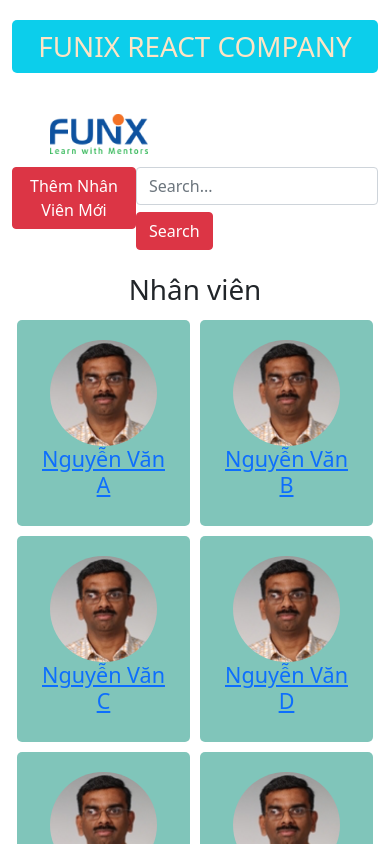
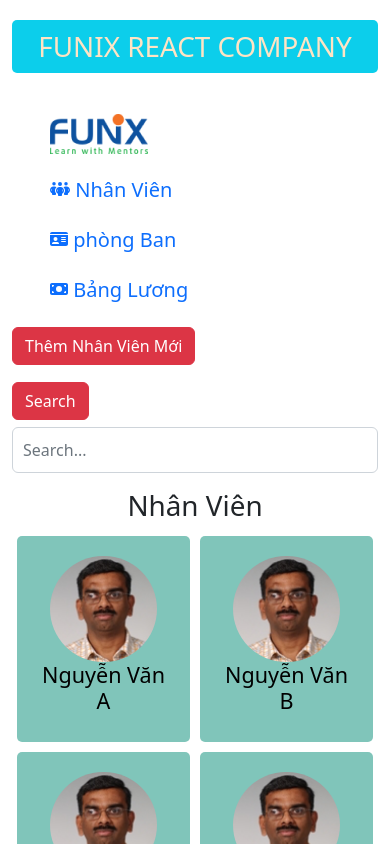
Before and after one commit to longho964/RJS101x_01-A_VN_DN_ASM3_longhnFX15082, a React (Create React App) app: page /nhanvien in a window 390 px wide. Shown: the top 844 px of the page. Built offline with nearby package versions, Linux system fonts and the light colour scheme.

Commit message:
update addnewstaff

```diff
--- a/package.json
+++ b/package.json
@@ -11,9 +11,10 @@
     "@testing-library/jest-dom": "^5.16.4",
     "@testing-library/react": "^13.3.0",
     "@testing-library/user-event": "^13.5.0",
-    "bootstrap": "^5.1.3",
+    "bootstrap": "^5.2.0",
     "dateformat": "^5.0.3",
     "react": "^18.1.0",
+    "react-bootstrap": "^2.4.0",
     "react-dom": "^18.1.0",
     "react-router-dom": "^6.3.0",
     "react-scripts": "5.0.1",
--- a/src/App.css
+++ b/src/App.css
@@ -11,7 +11,7 @@
 }
 .row-staffinfor {
   display: grid;
-  grid-template-columns: 25% 75%;
+  grid-template-columns: 30% 70%;
 }
 .row-department {
   display: grid;
@@ -19,6 +19,7 @@
 }
 .container {
   margin: 20px 10%;
+  width: 80%;
 }
 .container-form{
   display: flex;
@@ -83,8 +84,8 @@
 }
 
 a {
-  text-decoration: none;
-  color: black;
+  text-decoration: none !important;
+  color: black !important;
 }
 a :hover {
   color: rgb(13, 165, 203);
@@ -93,7 +94,7 @@
 .staffinfor-image {
   margin: 20px;
   border-radius: 50%;
-  width: 80%;
+  width: 60%;
 }
 
 .staff-list-image {
@@ -158,7 +159,12 @@
   font-size: xx-large;
   margin: 5px;
 }
-
+.col-form-label{
+  padding-top: 0;
+}
+.form-control{
+  padding: 10px !important;
+}
 @media screen and (max-width: 992px) {
   .row-stafflist {
     display: grid;
@@ -170,6 +176,10 @@
   .row-staffinfor {
     grid-template-columns: 33% 66%;
   }
+  .infor-body {
+    padding:5px;
+  }
+
 }
 
 @media screen and (max-width: 660px) {
@@ -183,4 +193,16 @@
   .row-staffinfor {
     grid-template-columns: 50% 50%;
   }
+  .container-form{
+  display: block;
+  }
+  .footer-row{
+    display: block;
+  }
+  .icon{
+    padding: 0;
+  }
+  .row-staffinfor{
+    display: block;
+  }
 }
--- a/src/StaffListApp/Layout.js
+++ b/src/StaffListApp/Layout.js
@@ -10,14 +10,13 @@
 import Payroll from "./payroll";
 import Liststaff from "./staffList";
 import Introduction from "./introduction";
-
 class Layout extends Component {
   constructor(props) {
     super(props);
     this.state = {
-      STAFFS,
       choosenStaff: null,
     };
+
   }
 
   showInfo(item) {
@@ -25,16 +24,19 @@
   }
 
   render() {
-    console.log("this.state.STAFFS", this.state.STAFFS);
+    console.log("this.state.STAFFS", this.state.staffs);
 
     const StaffDetail = (props) => {
+      const staffs= JSON.parse( window.localStorage.getItem('staffNewList')) || STAFFS;
+      console.log('local',staffs)
       let { idNhanVien } = useParams();
       console.log("id nhan vien:", idNhanVien);
+
       return (
         <StaffInfor
           staff={
-            this.state.STAFFS.filter(
-              (staff) => staff.id === parseInt(idNhanVien, 10)
+            staffs.filter(
+              (staff) =>  parseInt(staff.id) === parseInt(idNhanVien, 10)
             )[0]
           }
         />
--- a/src/StaffListApp/StaffInfor.js
+++ b/src/StaffListApp/StaffInfor.js
@@ -1,17 +1,14 @@
 import React from "react";
-import { Card, CardImg } from "reactstrap";
 
 function RenderAvata({ staff }) {
   console.log("1111");
   return (
-    <div className="col-12 col-md-5 m-1">
-      <Card>
-        <CardImg
-          className="staffinfor-image"
-          src={staff.image}
-          alt={staff.name}
-        ></CardImg>
-      </Card>
+    <div className="">
+      <img
+        className="staffinfor-image"
+        src={staff.image}
+        alt={staff.name}
+      ></img>
     </div>
   );
 }
@@ -23,7 +20,7 @@
         <div className="infor-body">
           {" "}
           {choosenStaff !== null && (
-            <div key={choosenStaff.id} className="containerinfor">
+            <div key={choosenStaff.id} className="container-infor">
               <h5> Họ và tên: {choosenStaff.name}</h5>
               <p>
                 {" "}
@@ -49,10 +46,10 @@
   if (props.staff != null)
     return (
       <div className="row-staffinfor">
-        <div className="col-12 col-md-5 m-1">
+        <div className="">
           <RenderAvata staff={props.staff} />
         </div>
-        <div className="col-12 col-md-5 m-1">
+        <div>
           <RenderStaffInfor choosenStaff={props.staff} />
         </div>
       </div>
--- a/src/StaffListApp/addnewstaff.js
+++ b/src/StaffListApp/addnewstaff.js
@@ -12,7 +12,7 @@
   ModalBody,
   ModalHeader,
 } from "reactstrap";
-import {  STAFFS } from "./staffs";
+import {  STAFFS, DEPARTMENTS } from "./staffs";
 
 class NewStaff extends Component {
   constructor(props) {
@@ -26,7 +26,7 @@
         doB: "",
         salaryScale: "",
         startDate: "",
-        department: "",
+        department: { name:"", id:"", numberOfStaff: ""},
         annualLeave: "",
         overTime: "",
         image: "/assets/images/alberto.png",
@@ -63,9 +63,18 @@
     const target = event.target;
     const value = target.value;
     const name = target.name;
-    console.log("adf", target);
+
+    console.log("target", name, value);
+
+    let staffValue = value
+
+    if (name === 'department') {
+      const department = DEPARTMENTS.find(d => d.id === value)
+      staffValue  = department
+    }
+
     this.setState({
-        newmember: { ...this.state.newmember, [name]: value }
+        newmember: { ...this.state.newmember, [name]: staffValue }
 
     });
   }
@@ -74,6 +83,7 @@
     alert("Cureent State is:" + JSON.stringify(this.state.newmember));
     event.preventDefault();
     this.props.addNewStaff(this.state.newmember)
+    this.toggleForm()
   }
 
 
@@ -108,20 +118,35 @@
       }
     }
 
+    if(this.state.touched.id && id==="") errors.id="Yêu cầu nhập Id"
+
+
+    if(this.state.touched.id && doB==="") errors.doB="Yêu cầu nhập"
+    if(this.state.touched.id && startDate==="") errors.startDate="Yêu cầu nhập"
+
     if (this.state.touched.name && name.length < 3)
-      errors.name = " Name should be >3 charater";
+      errors.name = " Tên phải có hơn 3 kí tự";
+      if (this.state.touched.name && name.length >30)
+      errors.name = "  Tên phải nhỏ hơn 30 kí tự";
 
-    if (this.state.touched.salaryScale && salaryScale > 8) {
+    if (this.state.touched.salaryScale && salaryScale > 3) {
       errors.salaryScale = "salaryScale <=8";
     } else if (this.state.touched.salaryScale && salaryScale < 0)
       errors.salaryScale = "salaryScale >0";
 
     if (this.state.touched.annualLeave && annualLeave > 12) {
-      errors.annualLeave = " only 12days off in a year ";
+      errors.annualLeave = " ngày nghỉ chỉ ít hơn 12 ngày trong năm ";
+    }
+    if (this.state.touched.annualLeave && annualLeave < 0) {
+      errors.annualLeave = " bạn đã sử dụng hết ngày nghỉ?"
     }
 
-    if (this.state.touched.overTime && overTime > 10) {
-      errors.overTime = " do not work more than 10 in month";
+    if (this.state.touched.overTime && overTime > 7) {
+      errors.overTime = " chỉ làm thêm không quá 7 ngày";
+    }
+
+    if (this.state.touched.overTime && overTime <0) {
+      errors.overTime = " bạn không tăng ca?";
     }
 
     return errors;
@@ -140,7 +165,7 @@
     );
     return (
       <div>
-        <div>
+        <div style={{"margin":"10px 0px"}}>
           {" "}
           <Button color="danger" onClick={this.toggleForm}>
             Thêm Nhân Viên Mới{" "}
@@ -158,7 +183,7 @@
                   <Col md={8}>
                     {" "}
                     <Input
-                      type="text"
+                      type="number"
                       id="idmember"
                       name="id"
                       placeholder="ID"
@@ -264,14 +289,14 @@
                       onChange={this.handleInputChange}
                       valid={errors.department === ""}
                       invalid={errors.department !== ""}
-                      value={this.state.newmember.department}
+                      value={this.state.newmember.department.id}
                       onBlur={this.handleBlur("department")}
                     >
-                      <option>Sale</option>
-                      <option>HR</option>
-                      <option>Marketing</option>
-                      <option>IT</option>
-                      <option>Finance</option>
+                      <option value="Dept01">Sale</option>
+                      <option value="Dept02">HR</option>
+                      <option value="Dept03">Marketing</option>
+                      <option value="Dept04">IT</option>
+                      <option value="Dept05">Finance</option>
                     </Input>
                   </Col>
                 </FormGroup>
--- a/src/StaffListApp/header.js
+++ b/src/StaffListApp/header.js
@@ -1,5 +1,5 @@
 import React, { Component } from "react";
-import { Nav, Navbar, NavbarBrand, Collapse, NavItem } from "reactstrap";
+import { Nav, Navbar, NavbarBrand, Collapse, NavItem,Container } from "reactstrap";
 import { NavLink, Link } from "react-router-dom";
 import { FontAwesomeIcon } from "@fortawesome/react-fontawesome";
 import {
@@ -28,13 +28,13 @@
     return (
       <div>
         <Navbar dark expand="md">
-          <div className="container nav">
+          <Container className="container nav">
             <NavbarBrand onClick={this.toggleNav} />
             <NavbarBrand className="mr-auto" href="/">
               <img className="nav" src="/funix-logo.png" alt="funix-logo" />
             </NavbarBrand>
 
-            <Collapse isOpen={this.state.isNavOpen} navbar>
+            <div isOpen={this.state.isNavOpen} navbar>
               <Nav navbar>
                 <NavItem className="nav">
                   <NavLink className="nav-link" to="/nhanvien">
@@ -57,8 +57,8 @@
                   </NavLink>
                 </NavItem>
               </Nav>
-            </Collapse>
-          </div>
+            </div>
+          </Container>
         </Navbar>
       </div>
     );
--- a/src/StaffListApp/search.js
+++ b/src/StaffListApp/search.js
@@ -20,12 +20,13 @@
         <div>
           <Form>
             <FormGroup row>
+            <Label htmlFor="search" md={3}>
+                <Button color="danger" onClick={handleSearch}>Search</Button>
+              </Label>
               <Col md={7}>
                 <Input onChange={handleOnChange} type="text" value={search} id="search" name="search" placeholder="Search..."/>
               </Col>
-              <Label htmlFor="search" md={3}>
-                <Button color="danger" onClick={handleSearch}>Search</Button>
-              </Label>
+
             </FormGroup>
           </Form>
         </div>
--- a/src/StaffListApp/staffList.js
+++ b/src/StaffListApp/staffList.js
@@ -1,8 +1,5 @@
 import React, { Component } from "react";
-import {
-  Media,
-
-} from "reactstrap";
+import { Media } from "reactstrap";
 import { STAFFS } from "./staffs";
 import { Link } from "react-router-dom";
 import Search from "./search";
@@ -11,8 +8,11 @@
 class Liststaff extends Component {
   constructor(props) {
     super(props);
+    const initialStaff =JSON.parse(window.localStorage.getItem("staffNewList")) || STAFFS;
+
+
     this.state = {
-      staffs: STAFFS,
+      staffs: initialStaff,
       id: "",
       name: "",
       dob: "",
@@ -25,33 +25,32 @@
     };
 
     this.toggleForm = this.toggleForm.bind(this);
-    this.filterStaff= this.filterStaff.bind(this)
-    this.addNewStaff=this.addNewStaff.bind(this)
+    this.filterStaff = this.filterStaff.bind(this);
+    this.addNewStaff = this.addNewStaff.bind(this);
   }
-
 
   toggleForm() {
     this.setState({ openform: !this.state.openform });
   }
 
-  filterStaff(searchKeyWord){
-    const filter = STAFFS.filter(staff => {
-      return staff.name.toLowerCase().includes(searchKeyWord.toLowerCase())// toLowerCase chuyen ve chu thuong
-    })
-    this.setState({staffs: filter})
+  filterStaff(searchKeyWord) {
+    const filter = this.state.staffs.filter((staff) => {
+      return staff.name.toLowerCase().includes(searchKeyWord.toLowerCase()); // toLowerCase chuyen ve chu thuong
+    });
+    this.setState({ staffs: filter });
   }
 
-  addNewStaff(newstaff){
-    const addNewStaff=[...STAFFS,newstaff]
-    this.setState({staffs:addNewStaff})
+  addNewStaff(newstaff) {
+    const addNewStaff = [...this.state.staffs, newstaff];
+    this.setState({ staffs: addNewStaff });
+    window.localStorage.setItem("staffNewList", JSON.stringify(addNewStaff));
   }
 
   render() {
-
     const staffcompany = this.state.staffs.map((item) => {
       return (
         <div key={item.id} className="staff-list">
-          <Media tag="li" onClick={() => this.showInfo(item)}>
+          <Media tag="li">
             {" "}
             <Link exact to={`/nhanvien/${item.id} `}>
               <Media body className="ml-5">
@@ -67,12 +66,14 @@
     return (
       <div>
         <div className="container-form">
-        <NewStaff toggleForm={this.toggleForm} addNewStaff={this.addNewStaff} />
-        <Search filterStaff={this.filterStaff} />
-       </div>
+          <NewStaff
+            toggleForm={this.toggleForm}
+            addNewStaff={this.addNewStaff}
+          />
+          <Search filterStaff={this.filterStaff} />
+        </div>
 
-
-        <h1 style={{ "text-align": "  center" }}>Nhân viên</h1>
+        <h1 style={{ "text-align": "  center" }}>Nhân Viên</h1>
         <div className="row-stafflist">{staffcompany}</div>
       </div>
     );
```
Also changed, not shown: public/assets/images/avarta.jpg (added), 1 other file (tests, documents, lock files or other folders).
